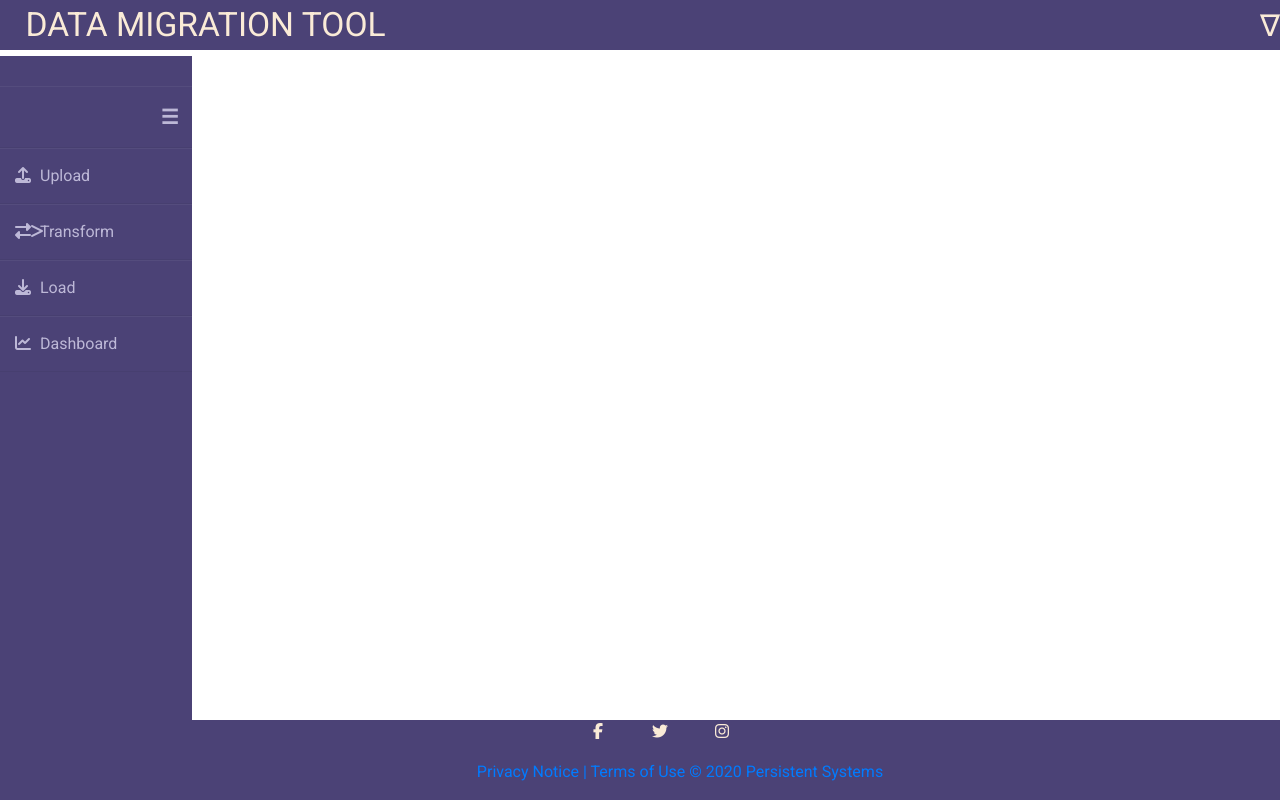
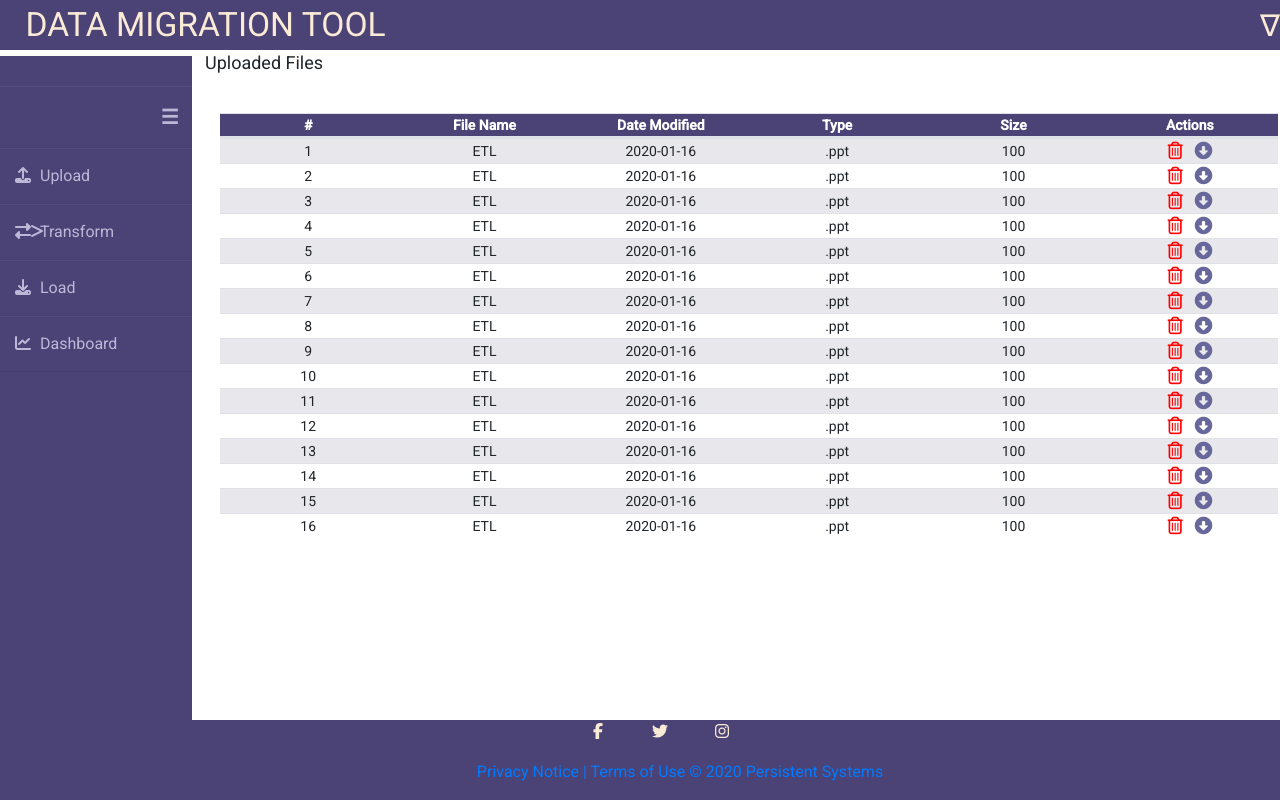
Before and after one commit to sneha-gandhat/Data-Migration-Tool, an Angular app: page /transform in a window 1280 px wide. Shown: the top 800 px of the page. Built offline with nearby package versions, Linux system fonts and the light colour scheme.

Commit message:
Rearranged position of table & added scrollbar

```diff
--- a/src/app/upload-file-list/upload-file-list.component.css
+++ b/src/app/upload-file-list/upload-file-list.component.css
@@ -4,17 +4,29 @@
   text-align: center;
 }
 
+tbody {
+  display: block;
+  height: 400px;
+  overflow: auto;
+}
+
+thead, tbody tr {
+  display: table;
+  width: 100%;
+  table-layout: fixed;
+}
+
 th[scope="col"] {
-  background-color: #7a7abe;
+  background-color: #4b4276;
   color: white;
-  padding: 0px;
+  padding: 1px;
 }
 
 td {
   vertical-align: middle;
   overflow: hidden;
   white-space: nowrap;
-  padding: 0px;
+  padding: 1px;
 }
 
 table tr:nth-child(odd) {
@@ -24,9 +36,20 @@ table tr:nth-child(odd) {
 table tr:nth-child(even) {
   background-color: #ffffff;
 }
-.main{
-  float: right;
+
+/* custom styling for heading  */
+
+h3 {
+  font-size: large;
+}
+
+.main-filelist {
+  position: fixed;
+  left: 205px;
+  /* top:-14px; */
+  top: 49px;
   width: 85%;
+  bottom: 50px;
 }
 
 /* custom styling for button  */
--- a/src/app/upload-file-list/upload-file-list.component.html
+++ b/src/app/upload-file-list/upload-file-list.component.html
@@ -1,5 +1,7 @@
+<div class="main-filelist">
     <h3>Uploaded Files</h3><br>
-<div class="main">
+    <div class="container">
+        <table class="table-responsive">
             <table class="table table-striped">
                 <thead>
                     <tr>
@@ -19,14 +21,16 @@
                         <td>{{file.fileType}}</td>
                         <td>{{file.fileSize}}</td>
                         <td>
-                <button type="submit" id="btn" onclick="deleteFile();">
-                    <i class="fas fa-trash-alt fa-lg"></i>
+                            <button type="submit" id="btn" (click)="deleteFile();">
+                                <i class="far fa-trash-alt fa-lg"></i>
                             </button>
-                <button type="submit" id="btn" onclick="downloadFile();">
+                            <button type="submit" id="btn" (click)="downloadFile();">
                                 <i class="fas fa-arrow-alt-circle-down fa-lg"></i>
                             </button>
                         </td>
                     </tr>
                 </tbody>
             </table>
+        </table>
     </div>
+</div>
--- a/src/app/upload-file-list/upload-file-list.component.ts
+++ b/src/app/upload-file-list/upload-file-list.component.ts
@@ -26,11 +26,25 @@ export class UploadFileListComponent implements OnInit {
     new File("ETL", "2020-01-16", ".ppt", 100, ""),
     new File("ETL", "2020-01-16", ".ppt", 100, ""),
     new File("ETL", "2020-01-16", ".ppt", 100, ""),
+    new File("ETL", "2020-01-16", ".ppt", 100, ""),
+    new File("ETL", "2020-01-16", ".ppt", 100, ""),
+    new File("ETL", "2020-01-16", ".ppt", 100, ""),
+    new File("ETL", "2020-01-16", ".ppt", 100, ""),
+    new File("ETL", "2020-01-16", ".ppt", 100, ""),
+    new File("ETL", "2020-01-16", ".ppt", 100, ""),
+    new File("ETL", "2020-01-16", ".ppt", 100, ""),
+    new File("ETL", "2020-01-16", ".ppt", 100, ""),
     new File("ETL", "2020-01-16", ".ppt", 100, "")
-];
+  ];
   constructor() { }
 
   ngOnInit(): void {
   }
 
+  deleteFile() {
+
+  }
+  downloadFile() {
+
+  }
 }
```
Lines whose indentation alone changed are shown as unchanged.
